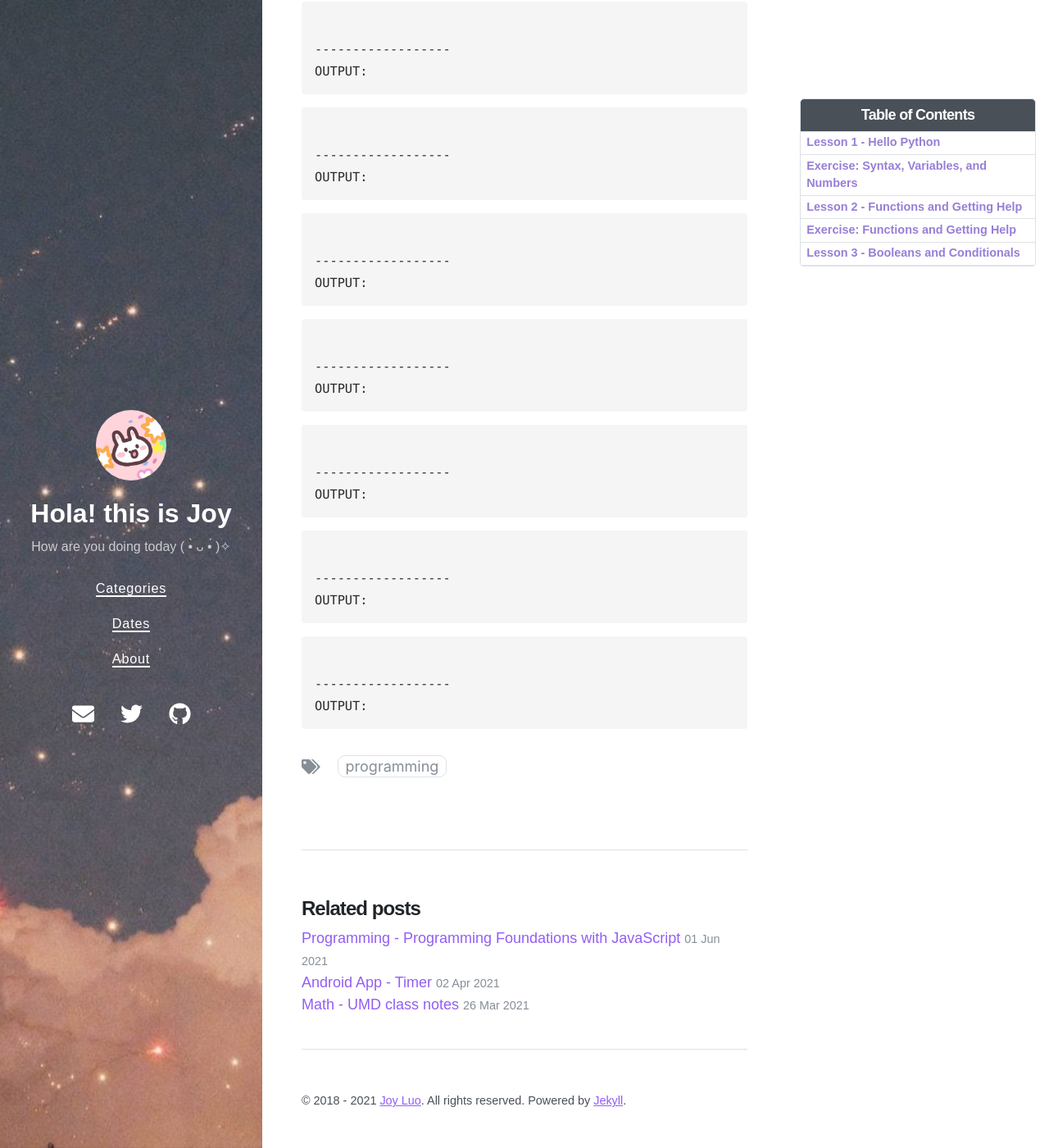
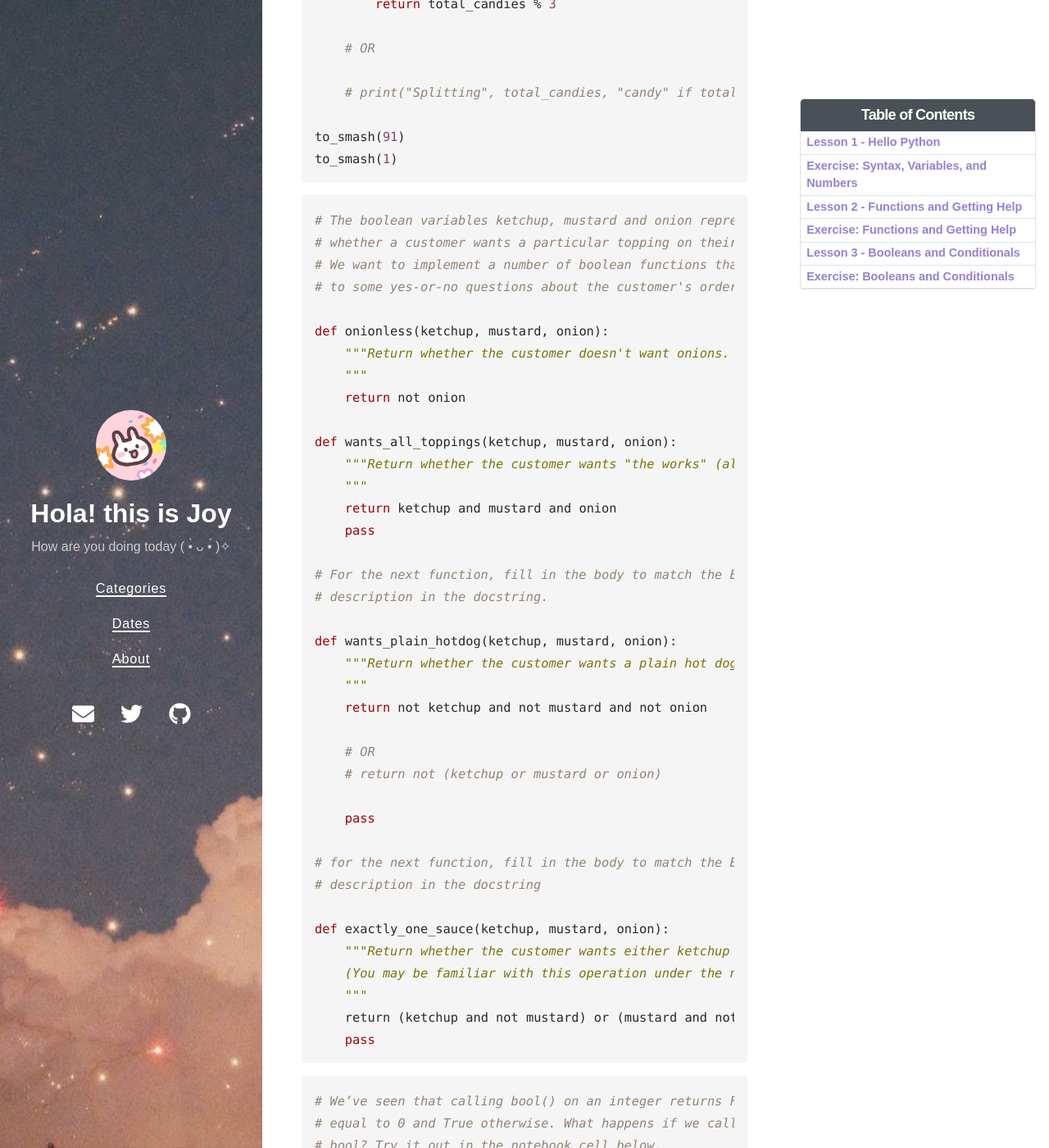
Before and after one commit to Joy3Luo/mathnotes, a Jekyll site: the page built from _posts/2021-08-02-30_ML.md, in a window 1280 px wide and 1400 px high, scrolled down 32828 px. Shown: the whole window at 82% size. Built offline with Jekyll 4.4.1, drawn with Linux system fonts in a browser that asks for light colours; nearby versions of some CDN libraries; some of the changed text lies outside the part shown.

Commit message:
Update 2021-08-02-30_ML.md

````diff
--- a/_posts/2021-08-02-30_ML.md
+++ b/_posts/2021-08-02-30_ML.md
@@ -1095,10 +1095,172 @@
 
 #### <font color= 6FBCE1> Boolean conversion </font>
 
+We've seen int(), which turns things into ints, and float(), which turns things into floats, so you might not be surprised to hear that Python has a bool() function which turns things into bools.
+
 ```python
-
+print(bool(1)) # all numbers are treated as true, except 0
+print(bool(0))
+print(bool("asf")) # all strings are treated as true, except the empty string ""
+print(bool(""))
+# Generally empty sequences (strings, lists, and other types we've yet to see like lists and tuples)
+# are "falsey" and the rest are "truthy"
 ------------------
 OUTPUT:
+True
+False
+True
+False
+```
+
+We can use non-boolean objects in if conditions and other places where a boolean would be expected. Python will implicitly treat them as their corresponding boolean value:
+
+```python
+if 0:
+    print(0)
+elif "spam":
+    print("spam")
+------------------
+OUTPUT:
+spam
+```
+
+## <font color= 977FD7> Exercise: Booleans and Conditionals </font>
+
+```python
+# Many programming languages have sign available as a built-in function.
+# Python doesn't, but we can define our own!
+
+# In the cell below, define a function called sign which takes a
+# numerical argument and returns -1 if it's negative, 1 if it's positive,
+# and 0 if it's 0.
+
+# Your code goes here. Define a function called 'sign'
+def sign(num):
+    if num == 0:
+        return 0
+    elif num < 0:
+        return -1
+    elif num > 0:
+        return 1
+```
+
+```python
+# We've decided to add "logging" to our to_smash function from
+# the previous exercise.
+
+def to_smash(total_candies):
+    """Return the number of leftover candies that must be smashed after distributing
+    the given number of candies evenly between 3 friends.
+
+    >>> to_smash(91)
+    1
+    """
+    print("Splitting", total_candies, "candies")
+    return total_candies % 3
+
+to_smash(91)
+------------------
+OUTPUT:
+Splitting 91 candies
+1
+------------------
+
+# What happens if we call it with total_candies = 1?
+
+to_smash(1)
+------------------
+OUTPUT:
+Splitting 1 candies
+1
+------------------
+
+# That isn't great grammar!
+
+# Modify the definition in the cell below to correct the grammar of
+# our print statement. (If there's only one candy, we should use
+# the singular "candy" instead of the plural "candies")
+
+def to_smash(total_candies):
+    """Return the number of leftover candies that must be smashed after distributing
+    the given number of candies evenly between 3 friends.
+
+    >>> to_smash(91)
+    1
+    """
+    if total_candies == 1:
+        print("Splitting 1 candy")
+    else:
+        print("Splitting", total_candies, "candies")
+        return total_candies % 3
+
+    # OR
+
+    # print("Splitting", total_candies, "candy" if total_candies == 1 else "candies")
+
+to_smash(91)
+to_smash(1)
+```
+
+```python
+# The boolean variables ketchup, mustard and onion represent
+# whether a customer wants a particular topping on their hot dog.
+# We want to implement a number of boolean functions that correspond
+# to some yes-or-no questions about the customer's order. For example:
+
+def onionless(ketchup, mustard, onion):
+    """Return whether the customer doesn't want onions.
+    """
+    return not onion
+
+def wants_all_toppings(ketchup, mustard, onion):
+    """Return whether the customer wants "the works" (all 3 toppings)
+    """
+    return ketchup and mustard and onion
+    pass
+
+# For the next function, fill in the body to match the English
+# description in the docstring.
+
+def wants_plain_hotdog(ketchup, mustard, onion):
+    """Return whether the customer wants a plain hot dog with no toppings.
+    """
+    return not ketchup and not mustard and not onion
+
+    # OR
+    # return not (ketchup or mustard or onion)
+
+    pass
+
+# for the next function, fill in the body to match the English
+# description in the docstring
+
+def exactly_one_sauce(ketchup, mustard, onion):
+    """Return whether the customer wants either ketchup or mustard, but not both.
+    (You may be familiar with this operation under the name "exclusive or")
+    """
+    return (ketchup and not mustard) or (mustard and not ketchup)
+    pass
+```
+
+```python
+# We’ve seen that calling bool() on an integer returns False if it’s
+# equal to 0 and True otherwise. What happens if we call int() on a
+# bool? Try it out in the notebook cell below.
+
+# Can you take advantage of this to write a succinct function that
+# corresponds to the English sentence "does the customer want
+# exactly one topping?"?
+
+def exactly_one_topping(ketchup, mustard, onion):
+    """Return whether the customer wants exactly one of the three available toppings
+    on their hot dog.
+    """
+    return (int(ketchup) + int(mustard) + int(onion)) == 1
+
+    # OR
+    # return (ketchup + mustard + onion) == 1
+
+    pass
 ```
 
 
@@ -1268,43 +1430,3 @@
 ------------------
 OUTPUT:
 ```
-
-
-
-```python
-
-------------------
-OUTPUT:
-```
-
-
-
-```python
-
-------------------
-OUTPUT:
-```
-
-
-
-```python
-
-------------------
-OUTPUT:
-```
-
-
-
-```python
-
-------------------
-OUTPUT:
-```
-
-
-
-```python
-
-------------------
-OUTPUT:
-```
````
